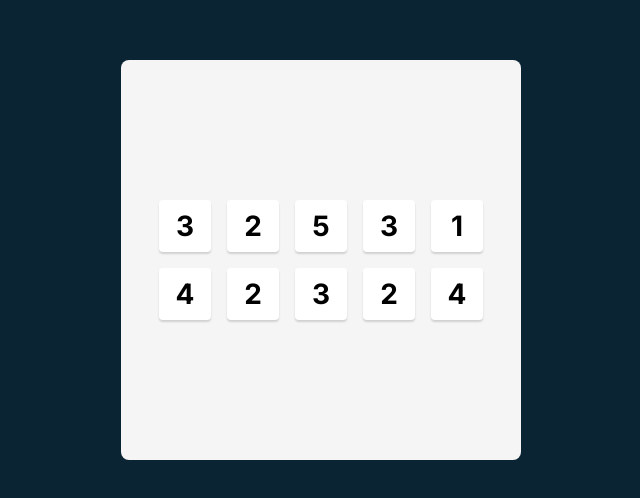
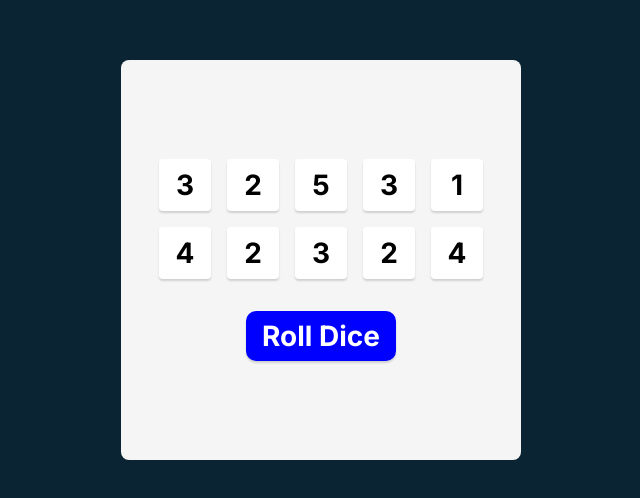
Before and after one commit to RosaBen/tenzies-rb, a React (Vite) app: page / in a window 1280 px wide. Shown: the part 140-638 px from the top of the page, without its empty margins (319-959 px from the left). Built offline with nearby package versions, Linux system fonts and the light colour scheme.

Commit message:
added roll dice button

```diff
--- a/src/App.jsx
+++ b/src/App.jsx
@@ -16,13 +16,18 @@ const [dice, setDice]=useState(generateAllNewDice())
     return newDice
   }
 
-  const diceElements = dice.map(num=> <Die value={num}/>)
+  const diceElements = dice.map((num)=> <Die value={num}/>)
+
+  function rollDice(){
+    setDice(generateAllNewDice())
+  }
 
   return (
     <main>
       <section className="dice">
       {diceElements}
       </section>
+      <button className="roll-btn" onClick={rollDice}>Roll Dice</button>
     </main>
   )
 }
--- a/src/assets/styles/index.css
+++ b/src/assets/styles/index.css
@@ -31,8 +31,10 @@ main {
   height: 100%;
   border-radius: 0.5rem;
   display: flex;
+  flex-direction: column;
   justify-content: center;
   align-items: center;
+  gap: 2rem;
 }
 
 .dieElement {
@@ -54,3 +56,36 @@ main {
   grid-template: auto auto / repeat(5, 1fr);
   gap: 1rem;
 }
+
+.roll-btn {
+  height: 50px;
+  width: 150px;
+  box-shadow: 0px 2px 2px rgba(0, 0, 0, 0.15);
+  border-radius: 10px;
+  border: none;
+  background-color: white;
+  font-size: 1.75rem;
+  font-weight: bold;
+  cursor: pointer;
+  animation-name: rollBtn;
+  animation-duration: 4s;
+  animation-iteration-count: infinite;
+  border: none;
+  color: white;
+}
+
+@keyframes rollBtn {
+  0% {
+    background-color: purple;
+  }
+
+  25% {
+    background-color: rgb(189, 72, 189);
+  }
+  50% {
+    background-color: rgb(55, 55, 189);
+  }
+  100% {
+    background-color: blue;
+  }
+}
--- a/src/components/Die.jsx
+++ b/src/components/Die.jsx
@@ -1,7 +1,7 @@
 export default function Die({value}){
   return(
     <>
-  <button className="dieElement" type="button">{value}</button>
+  <button className="dieElement" type="button" >{value}</button>
     </>
   )
 }
```
